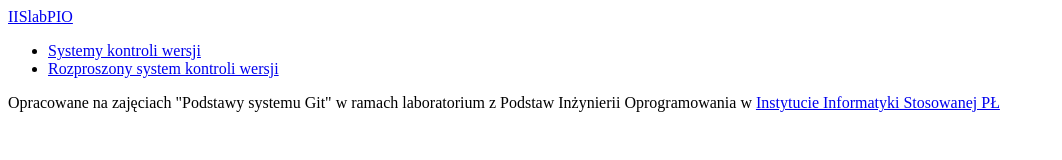
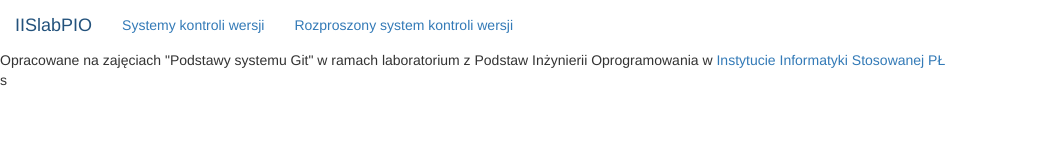
Before and after one commit to MagdalenaDrozdz/iislabpio_215707, a plain HTML site: page index.html in a window 1280 px wide. Shown: the whole page, without its empty margins (0-1062 px from the left). Drawn offline with nearby package versions, Linux system fonts and the light colour scheme.

Commit message:
Update index.html

```diff
--- a/index.html
+++ b/index.html
@@ -12,3 +12,4 @@
    <footer>
     Opracowane na zajęciach "Podstawy systemu Git" w ramach laboratorium z Podstaw Inżynierii Oprogramowania w <a href="http://www.iis.p.lodz.pl/">Instytucie Informatyki Stosowanej PŁ</a>
 </footer>
+<link href="http://netdna.bootstrapcdn.com/bootstrap/3.0.2/css/bootstrap.min.css" rel="stylesheet">s
```
